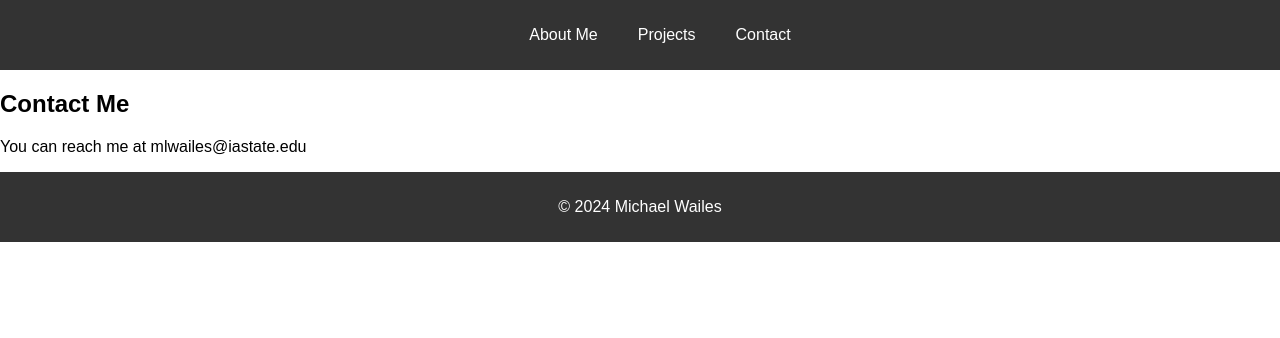
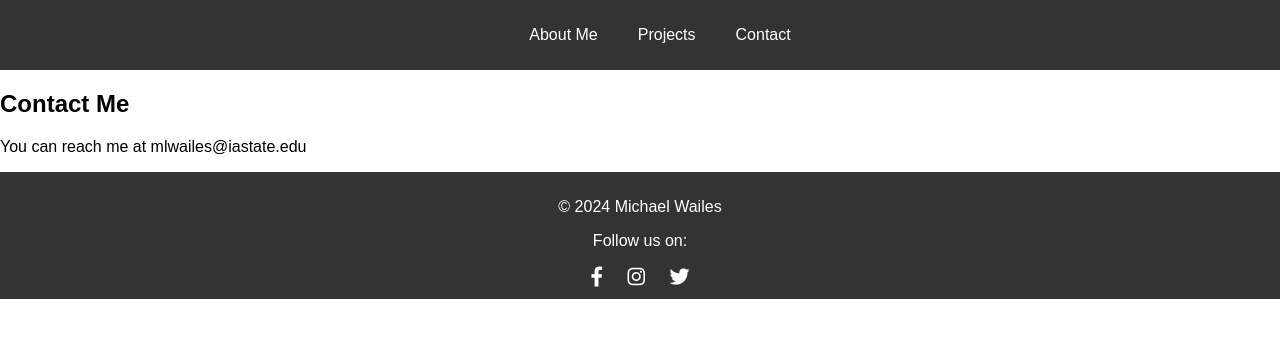
Before and after one commit to Michael-Wailes/Personal, a plain HTML site: page contact.html in a window 1280 px wide. Drawn offline with Linux system fonts and the light colour scheme.

Commit message:
Add files via upload

```diff
--- a/contact.html
+++ b/contact.html
@@ -5,6 +5,8 @@
     <meta name="viewport" content="width=device-width, initial-scale=1.0">
     <title>Document</title>
     <link rel="stylesheet" href="./style.css">
+    <link rel="stylesheet" href="https://cdnjs.cloudflare.com/ajax/libs/font-awesome/6.0.0-beta3/css/all.min.css">
+
 </head>
 <body>
     <header>
@@ -24,6 +26,10 @@
 
 <footer>
 <p>&copy; 2024 Michael Wailes</p>
+<p>Follow us on:</p>
+<a href="https://www.facebook.com" target="_blank"><i class="fab fa-facebook-f"></i></a>
+<a href="https://www.instagram.com" target="_blank"><i class="fab fa-instagram"></i></a>
+<a href="https://www.twitter.com" target="_blank"><i class="fab fa-twitter"></i></a>
 </footer>
 </body>
 </html>
--- a/style.css
+++ b/style.css
@@ -30,3 +30,12 @@ body {
     background-color: #333;
     color: #fff;
     }
+    footer a {
+        color: #fff;
+        margin: 0 10px;
+        text-decoration: none;
+        font-size: 20px;
+        }
+        footer a:hover {
+        color: #f39c12; /* Change color on hover */
+        }
```
Also changed, not shown: index.html (+6 -0 lines), projects.html (+6 -0 lines).
